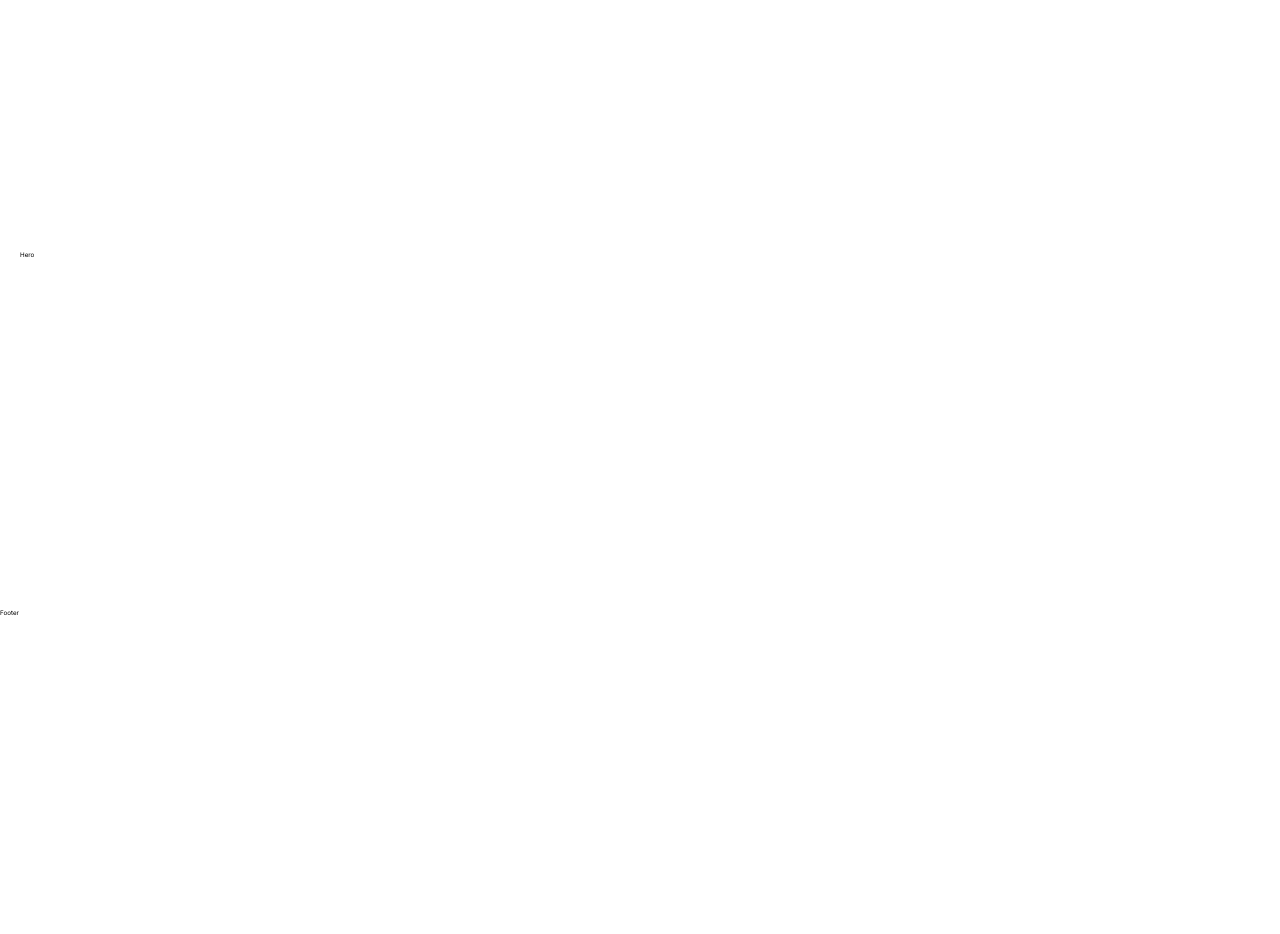
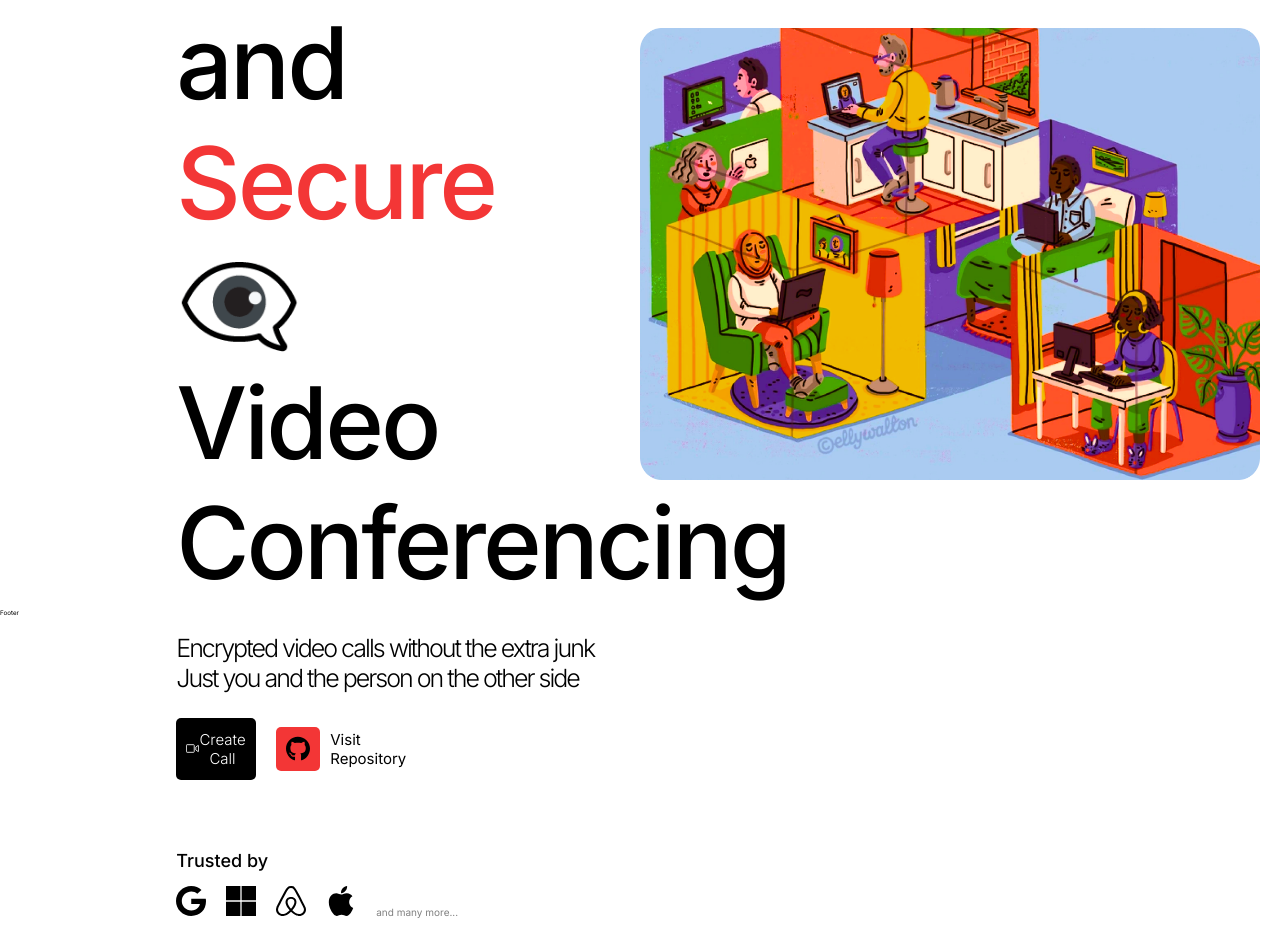
Before and after one commit to nacheco/project-volt, a Next.js app: page / in a window 1280 px wide. Shown: the part 183-1117 px from the top of the page. Before the commit the page ends 800 px from the top, so only its background shows below. Built offline with nearby package versions, Linux system fonts and the light colour scheme.

Commit message:
Complted Hero Component.

```diff
--- a/components/Hero.jsx
+++ b/components/Hero.jsx
@@ -1,8 +1,92 @@
 import React from "react";
 import styles from "../styles/Hero.module.css";
+import Image from "next/image";
+import Link from "next/link";
 
 const Hero = () => {
-  return <div>Hero</div>;
+  return (
+    <div className={styles.container}>
+      <div className={styles.left}>
+        <h1 className={styles.heroHeading}>
+          Minimalist, Fast,
+          <br />
+          Reliable, and <span>Secure 👁‍🗨</span>
+          <br />
+          Video Conferencing
+        </h1>
+        <p className={styles.heroDescription}>
+          Encrypted video calls without the extra junk
+          <br />
+          Just you and the person on the other side
+        </p>
+        <div className={styles.heroButtons}>
+          <Link href="#" passHref>
+            <button className={styles.createBtn}>
+              <Image src="/images/camera.svg" alt="" width={30} height={30} />
+              <span>Create Call</span>
+            </button>
+          </Link>
+          <Link href="/" passHref>
+            <button className={styles.gitBtn}>
+              <Image src="/images/Github.svg" alt="" width={35} height={35} />
+            </button>
+          </Link>
+          <span>Visit Repository</span>
+        </div>
+        <div className={styles.trustedBy}>
+          <span>Trusted by</span>
+          <ul>
+            <li>
+              <Image
+                src="/images/Google.svg"
+                alt="Google"
+                width={30}
+                height={30}
+              />
+            </li>
+            <li>
+              <Image
+                src="/images/Microsoft.svg"
+                alt="Microsoft"
+                width={30}
+                height={30}
+              />
+            </li>
+            <li>
+              <Image
+                src="/images/AirBnB.svg"
+                alt="AirBnb"
+                width={30}
+                height={30}
+              />
+            </li>
+            <li>
+              <Image
+                src="/images/Apple.svg"
+                alt="Apple"
+                width={30}
+                height={30}
+              />
+            </li>
+            <li>
+              <p className={styles.more}>and many more...</p>
+            </li>
+          </ul>
+        </div>
+      </div>
+
+      <div className={styles.right}>
+        <div className={styles.heroImage}>
+          <Image
+            src="/images/hero-img.png"
+            alt="hero"
+            width={1105}
+            height={804}
+          />
+        </div>
+      </div>
+    </div>
+  );
 };
 
 export default Hero;
--- a/styles/Hero.module.css
+++ b/styles/Hero.module.css
@@ -0,0 +1,101 @@
+.container {
+    height: 80vh;
+    display: flex;
+    justify-content: space-evenly;
+    align-items: center;
+}
+
+.left {
+    width: 50%;
+    height: 100%;
+    display: flex;
+    flex-direction: column;
+    justify-content: center;
+    padding-left: 25em;
+}
+
+.heroHeading {
+    font-size: 10rem;
+    font-weight: 500;
+    letter-spacing: -.3rem;
+    line-height: 12rem;
+    margin-bottom: 3rem;
+}
+
+.heroHeading span {
+    color: var(--highlight);
+}
+.heroDescription {
+    margin-top: 0;
+    font-size: 2.5rem;
+    font-weight: 300;
+    letter-spacing: -.2rem;
+}
+
+.heroButtons {
+    width: 50%;
+    display: flex;
+    align-items: center;
+}
+.heroButtons span {
+    font-size: 1.5rem;
+}
+
+.createBtn {
+    margin-right: 2rem;
+    display: flex;
+    align-items: center;
+    color: #fff;
+    font-size: 1.5rem;
+    font-weight: 300;
+    justify-content: space-evenly;
+    width: 45%;
+    background: var(--main-font);
+    border: none;
+    border-radius: .5rem;
+    padding: 1.2rem 1rem;
+    transition: all 0.2s ease 0s;
+    cursor: pointer;
+}
+
+.createBtn:hover {
+    background: var(--highlight);
+}
+
+.gitBtn {
+    border: none;
+    border-radius: .5rem;
+    background-color: var(--highlight);
+    padding: .9rem 1rem;
+    margin-right: 1rem;
+    cursor: pointer;
+    transition: all 0.2s ease 0s;
+}
+
+.gitBtn:hover {
+    background-color: var(--l-highlight);
+}
+
+.trustedBy {
+    margin-top: 7rem;
+}
+
+.trustedBy span{
+    font-size: 1.8rem;
+    font-weight: 500;
+}
+
+.trustedBy ul {
+    list-style: none;
+    padding: 0;
+    margin-top: 1.5rem;
+}
+
+.trustedBy li {
+    display: inline-block;
+    padding-right: 2rem;
+}
+.more {
+    font-size: 1rem;
+    color: var(--l-font);
+}
--- a/styles/globals.css
+++ b/styles/globals.css
@@ -1,3 +1,5 @@
+@import url('https://fonts.googleapis.com/css2?family=Inter:wght@100;200;300;400;500;600;700;800;900&display=swap');
+
 :root {
   --main-font: #000;
   --highlight: #F33636;
@@ -6,7 +8,7 @@
   --background: #ffffff;
 }
 
-html, body {
+html, body, button {
   font-size: 62.5%;
   padding: 0;
   margin: 0;
@@ -17,8 +19,13 @@ html, body {
 a {
   color: inherit;
   text-decoration: none;
+  font-family: 'Inter', sans-serif;
 }
 
 * {
   box-sizing: border-box;
 }
+
+Link {
+  font-family: 'Inter', sans-serif;
+}
```
Also changed, not shown: public/images/Apple.svg (added).
